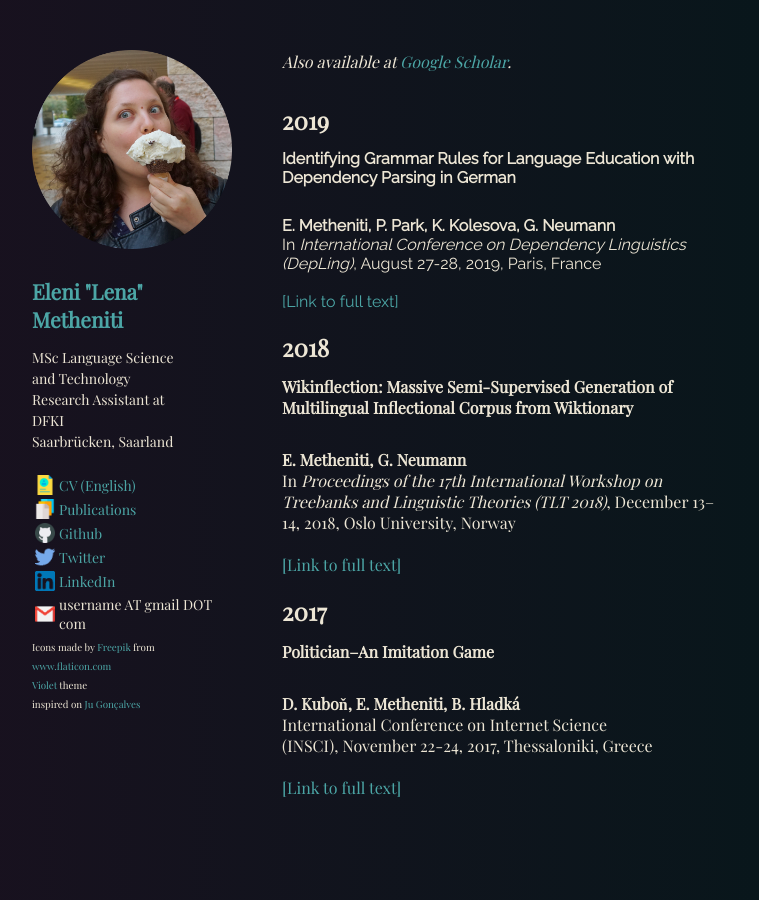
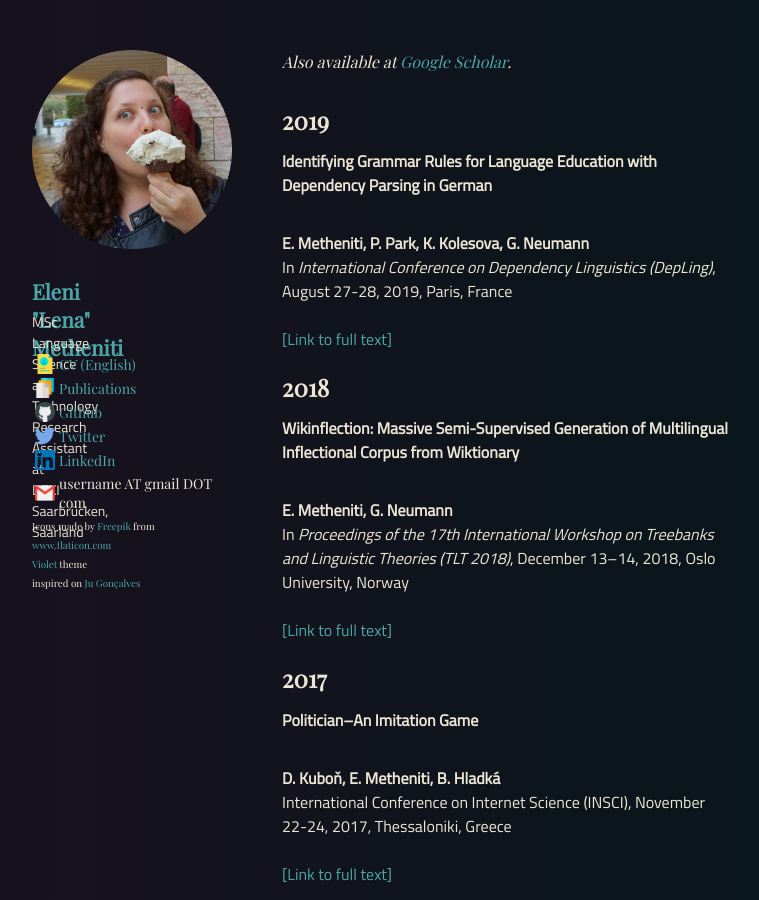
Before and after one commit to lenakmeth/lenakmeth.github.io, a Jekyll site: the page built from publications.html, in a window 1280 px wide. Shown: the whole page, without its empty margins (68-827 px from the left). Built offline with Jekyll 4.4.1, drawn with Linux system fonts in a browser that asks for light colours.

Commit message:
this works for fonts but is stupid

```diff
--- a/_layouts/default.html
+++ b/_layouts/default.html
@@ -16,7 +16,7 @@
   {% include favicon.html %}
 
   <link rel="canonical" href="{{ site.url }}{{ page.url | replace:'index.html','' }}">
-  <link href="https://fonts.googleapis.com/css?family=Playfair+Display|Raleway&display=swap" rel="stylesheet">
+  <link href="https://fonts.googleapis.com/css?family=Playfair+Display|Titillium+Web&display=swap" rel="stylesheet">
   <style>
     {% capture scss_sheet %}{% include style.scss %}{% endcapture %}
     {{ scss_sheet | scssify }}
--- a/publications.html
+++ b/publications.html
@@ -8,17 +8,22 @@
   <img alt="{{ site.name }} picture" src="{{ site.picture }}" width=200px height=200px/>
 
   <h1>
+    <div style="font-family: 'Playfair Display', serif;">
     <strong><a href="./">{{ site.name }}</a></strong>
+  </div>
   </h1>
 
+<div style="font-family: 'Titillium Web', sans-serif;">
   <p>
     MSc Language Science and Technology</br>
     Research Assistant at DFKI </br>
     Saarbrücken, Saarland</br>
   </p>
+</div>
 
   <nav>
 <table>
+  <div style="font-family: 'Titillium Web', sans-serif;">
   <tr>
     <td><a alt="CV" href="{{ site.cv }}" target="_blank" rel="noopener"><div class="container"><img src="src/icons/research.png" width="33%" height="33%"></div></a> </td>
     <td><a alt="CV" href="{{ site.cv }}" target="_blank" rel="noopener">CV (English)</a> </td>
@@ -43,7 +48,9 @@
     <td><a alt="E-mail" href=" " target="_blank" rel="noopener"><div class="container"><img src="src/icons/gmail.png" width="33%" height="33%"></div></a></td>
     <td>username AT gmail DOT com</td>
   </tr>
+</div>
 </table>
+
 </nav>
 
 
@@ -64,19 +71,19 @@
 <div style="font-family: 'Playfair Display', serif;"><h1>2019</h1></div>
 
 <ul>
-    <div style="font-family: 'Raleway', sans-serif;"><li><h2>Identifying Grammar Rules for Language Education with Dependency Parsing in German</h2><br/><strong>E. Metheniti, P. Park, K. Kolesova, G. Neumann</strong><br />In <em>International Conference on Dependency Linguistics (DepLing)</em>, August 27-28, 2019, Paris, France<br /><br /><a href="https://syntaxfest.github.io/syntaxfest19/proceedings/papers/paper_19.pdf">[Link to full text]</a></li></div>
+    <div style="font-family: 'Titillium Web', sans-serif;"><li><h2>Identifying Grammar Rules for Language Education with Dependency Parsing in German</h2><br/><strong>E. Metheniti, P. Park, K. Kolesova, G. Neumann</strong><br />In <em>International Conference on Dependency Linguistics (DepLing)</em>, August 27-28, 2019, Paris, France<br /><br /><a href="https://syntaxfest.github.io/syntaxfest19/proceedings/papers/paper_19.pdf">[Link to full text]</a></li></div>
 </ul>
 
-<h1>2018</h1>
+<div style="font-family: 'Playfair Display', serif;"><h1>2018</h1></div>
 
 <ul>
-    <li><h2>Wikinflection: Massive Semi-Supervised Generation of Multilingual Inflectional Corpus from Wiktionary</h2><br/><strong>E. Metheniti, G. Neumann</strong><br />In <em>Proceedings of the 17th International Workshop on Treebanks and Linguistic Theories (TLT 2018)</em>, December 13&ndash;14, 2018, Oslo University, Norway<br /><br /><a href="http://www.ep.liu.se/ecp/article.asp?issue=155&amp;article=014&amp;volume=" target="_blank" rel="noopener">[Link to full text]</a></li>
+    <div style="font-family: 'Titillium Web', sans-serif;"><li><h2>Wikinflection: Massive Semi-Supervised Generation of Multilingual Inflectional Corpus from Wiktionary</h2><br/><strong>E. Metheniti, G. Neumann</strong><br />In <em>Proceedings of the 17th International Workshop on Treebanks and Linguistic Theories (TLT 2018)</em>, December 13&ndash;14, 2018, Oslo University, Norway<br /><br /><a href="http://www.ep.liu.se/ecp/article.asp?issue=155&amp;article=014&amp;volume=" target="_blank" rel="noopener">[Link to full text]</a></li></div>
 </ul>
 
-<h1>2017</h1>
+<div style="font-family: 'Playfair Display', serif;"><h1>2017</h1></div>
 
 <ul>
-    <li><h2>Politician&ndash;An Imitation Game</h2><br /><strong>D. Kuboň, E. Metheniti, B. Hladk&aacute;</strong><br />International Conference on Internet Science (INSCI),&nbsp;November 22-24, 2017, Thessaloniki, Greece<br /><br /><a href="https://link.springer.com/chapter/10.1007/978-3-319-77547-0_15">[Link to full text]</a></li>
+    <div style="font-family: 'Titillium Web', sans-serif;"><li><h2>Politician&ndash;An Imitation Game</h2><br /><strong>D. Kuboň, E. Metheniti, B. Hladk&aacute;</strong><br />International Conference on Internet Science (INSCI),&nbsp;November 22-24, 2017, Thessaloniki, Greece<br /><br /><a href="https://link.springer.com/chapter/10.1007/978-3-319-77547-0_15">[Link to full text]</a></li></div>
 </ul>
 
 </section>
```
